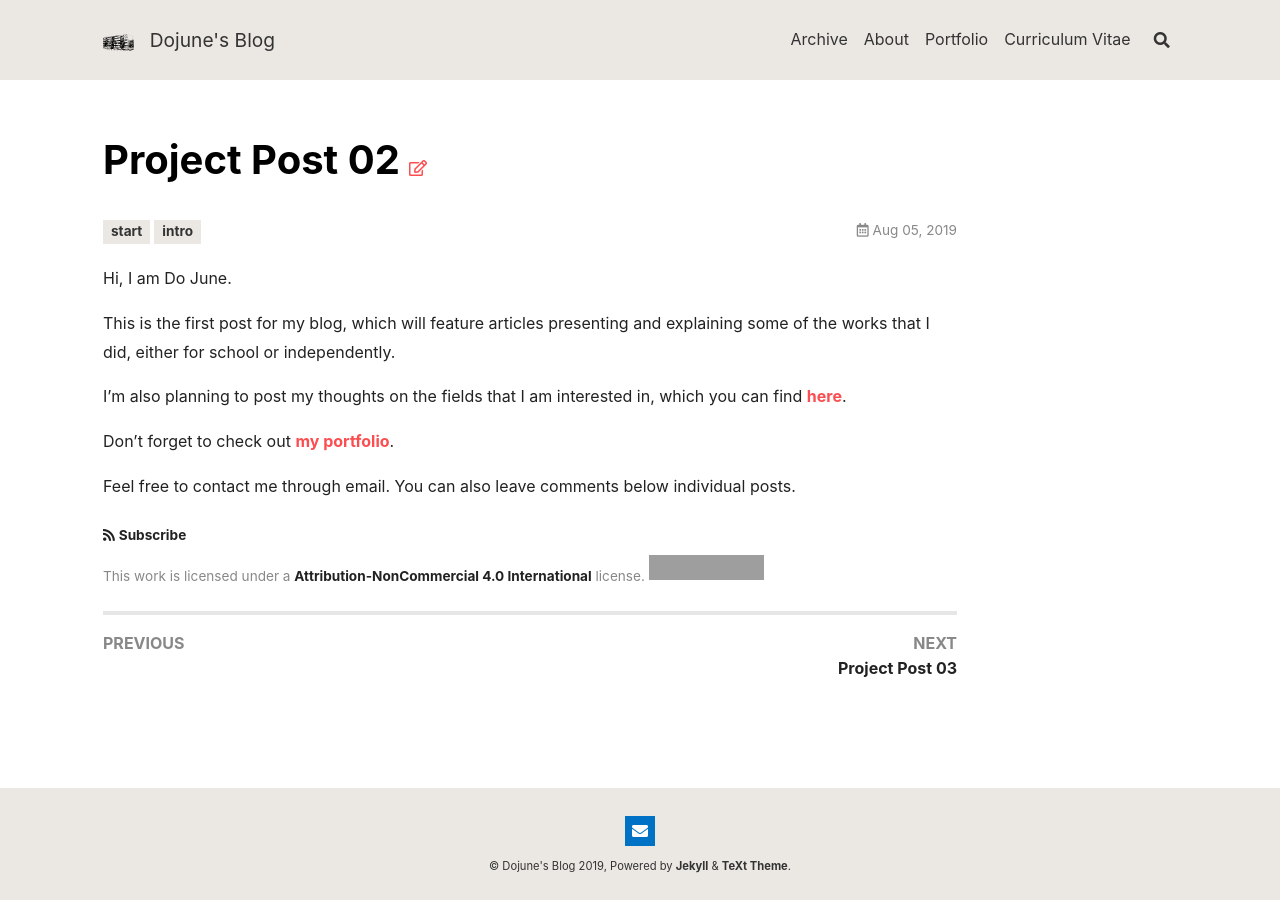
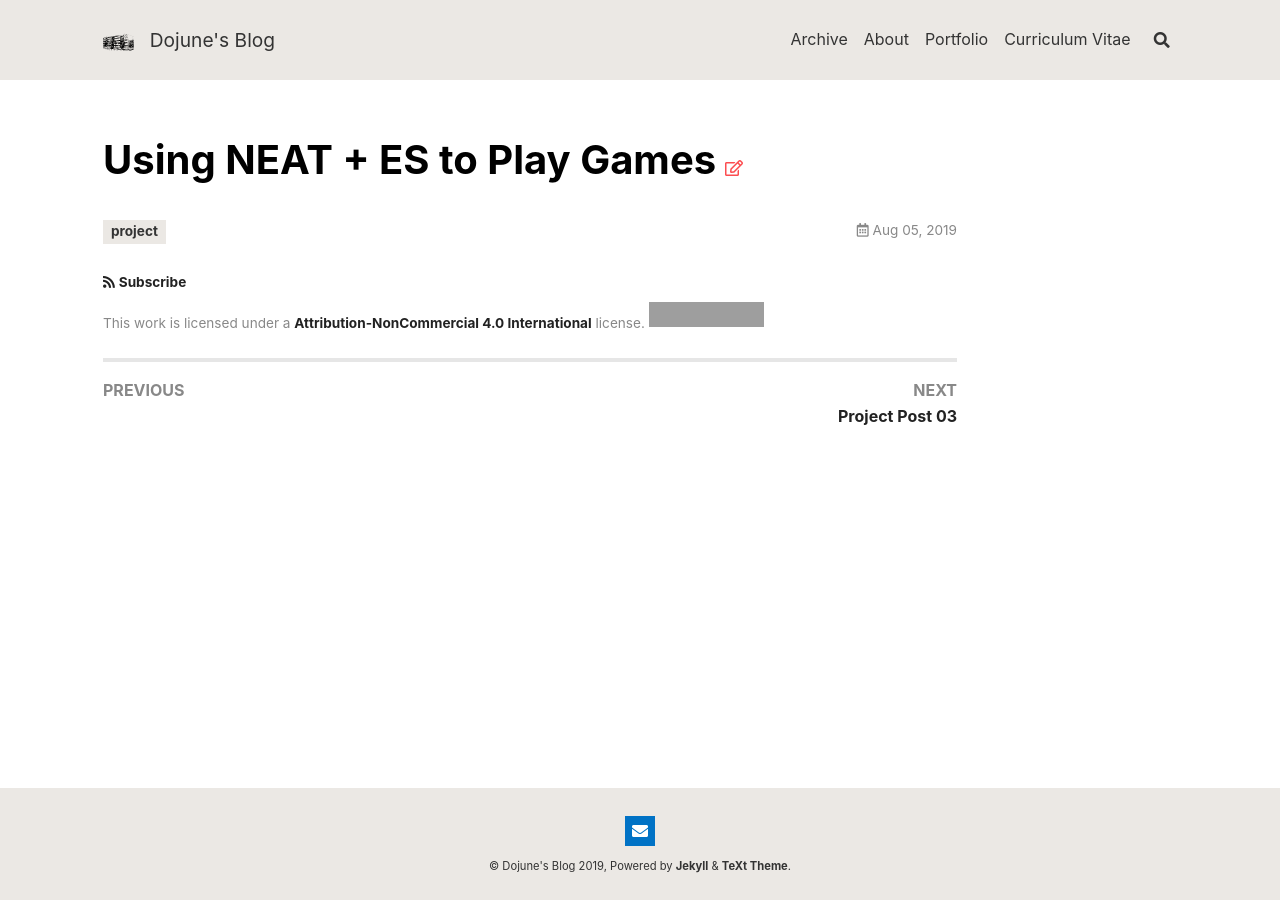
Before and after one commit to mindojune/mindojune.github.io, a Jekyll site: the page built from _posts/2019-08-05-02NEAT+ES.md, in a window 1280 px wide. Built offline with Jekyll 4.4.1, drawn with Linux system fonts in a browser that asks for light colours; nearby versions of some CDN libraries; comment, search, counter and statistics services are not loaded; grey boxes are pictures that could not be loaded.

Commit message:
Update 2019-08-05-02NEAT+ES.md

```diff
--- a/_posts/2019-08-05-02NEAT+ES.md
+++ b/_posts/2019-08-05-02NEAT+ES.md
@@ -1,20 +1,8 @@
 ---
 layout: article
-title: Project Post 02
+title: Using NEAT + ES to Play Games
 tags:
-  - start
-  - intro
+  - project
 comment: true
-key: a0000
+key: a0002
 ---
-
-Hi, I am Do June.
-
-This is the first post for my blog, which will feature articles presenting and explaining some of the works that I did, either for school or independently.
-
-I'm also planning to post my thoughts on the fields that I am interested in, which you can find [here](https://mindojune.github.io/about.html).
-
-Don't forget to check out [my portfolio](https://mindojune.github.io/portfolio.html).
-
-Feel free to contact me through email.
-You can also leave comments below individual posts.
```
